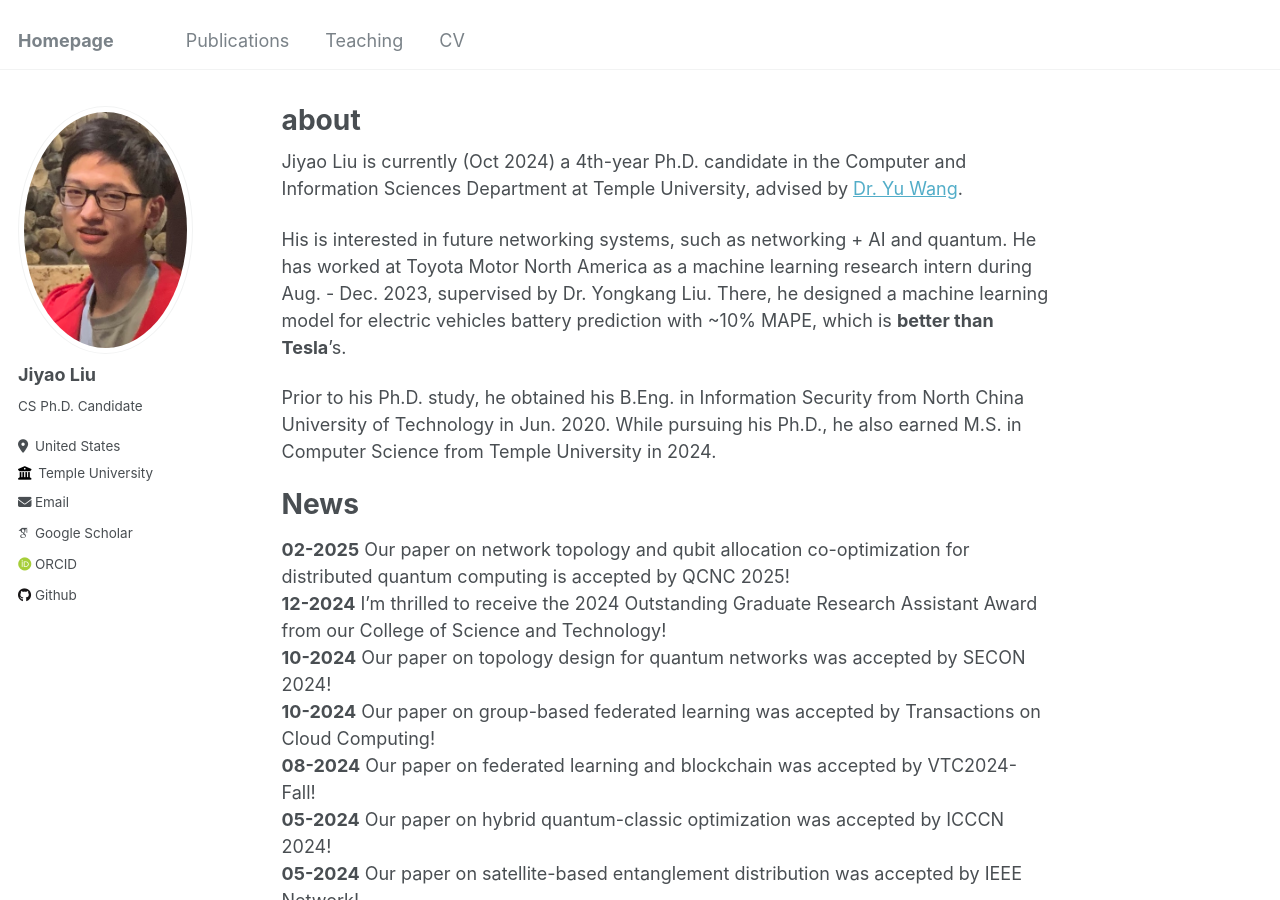
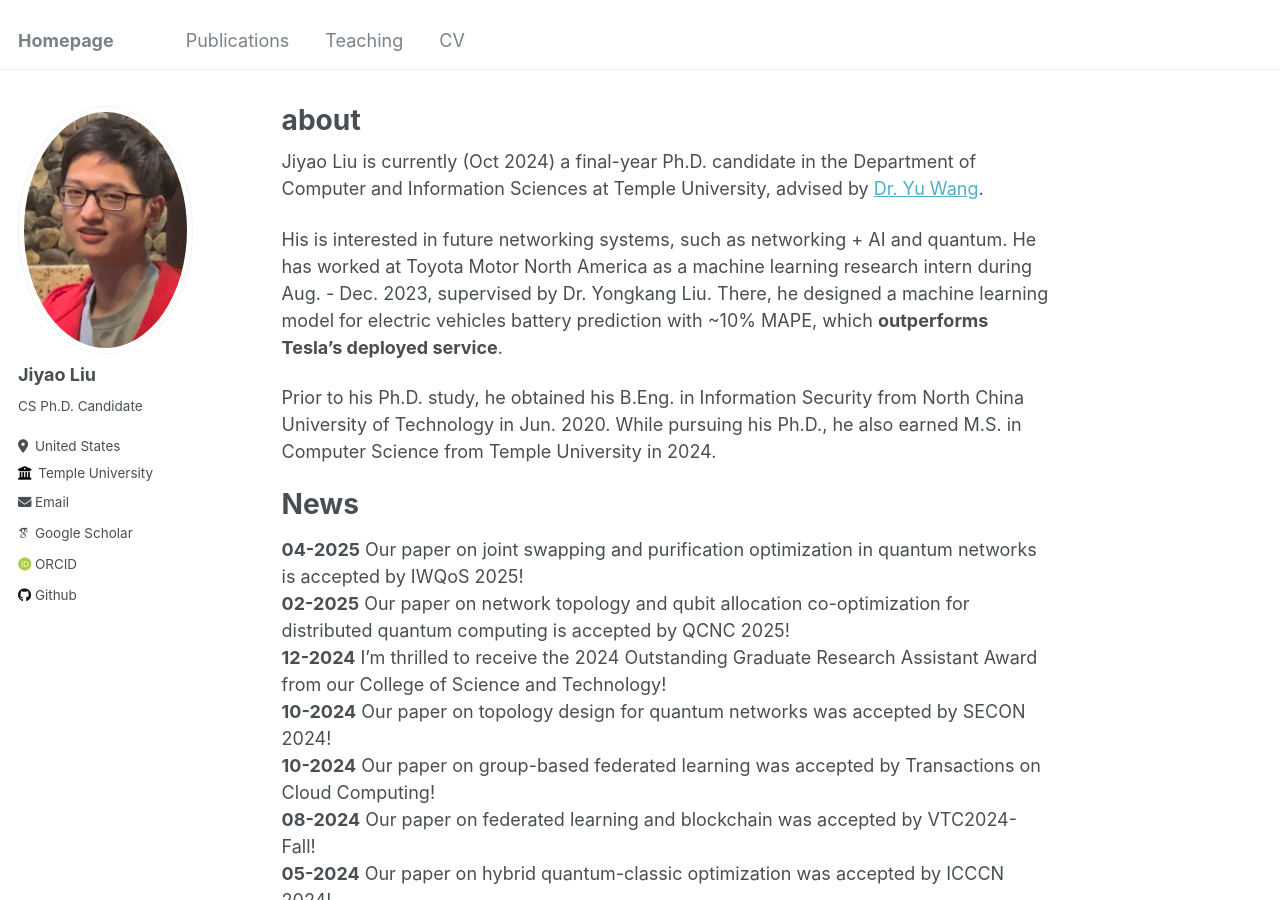
Before and after one commit to Jiyao17/jiyao17.github.io, a Jekyll site: the page built from _pages/about.md, in a window 1280 px wide and 900 px high. Built offline with Jekyll 4.4.1, drawn with Linux system fonts in a browser that asks for light colours; some web fonts are replaced.

Commit message:
update iwqos

```diff
--- a/_pages/about.md
+++ b/_pages/about.md
@@ -7,14 +7,15 @@ redirect_from:
   - /about.html
 ---
 
-Jiyao Liu is currently (Oct 2024) a 4th-year Ph.D. candidate in the Computer and Information Sciences Department at Temple University, advised by [Dr. Yu Wang](https://cis.temple.edu/~yu/){:target="_blank"}.
+Jiyao Liu is currently (Oct 2024) a final-year Ph.D. candidate in the Department of Computer and Information Sciences at Temple University, advised by [Dr. Yu Wang](https://cis.temple.edu/~yu/){:target="_blank"}.
 
-His is interested in future networking systems, such as networking + AI and quantum. He has worked at Toyota Motor North America as a machine learning research intern during Aug. - Dec. 2023, supervised by Dr. Yongkang Liu. There, he designed a machine learning model for electric vehicles battery prediction with ~10% MAPE, which is **better than Tesla**'s.
+His is interested in future networking systems, such as networking + AI and quantum. He has worked at Toyota Motor North America as a machine learning research intern during Aug. - Dec. 2023, supervised by Dr. Yongkang Liu. There, he designed a machine learning model for electric vehicles battery prediction with ~10% MAPE, which **outperforms Tesla's deployed service**.
 
 Prior to his Ph.D. study, he obtained his B.Eng. in Information Security from North China University of Technology in Jun. 2020. While pursuing his Ph.D., he also earned M.S. in Computer Science from Temple University in 2024.
 
 
 # News
+**04-2025**  Our paper on joint swapping and purification optimization in quantum networks is accepted by IWQoS 2025!
 **02-2025**  Our paper on network topology and qubit allocation co-optimization for distributed quantum computing is accepted by QCNC 2025!
 **12-2024**  I'm thrilled to receive the 2024 Outstanding Graduate Research Assistant Award from our College of Science and Technology!
 **10-2024**  Our paper on topology design for quantum networks was accepted by SECON 2024!
```
Also changed, not shown: _pages/cv.md (+1 -1 lines), _pages/publications.md (+8 -0 lines), 1 other file.
